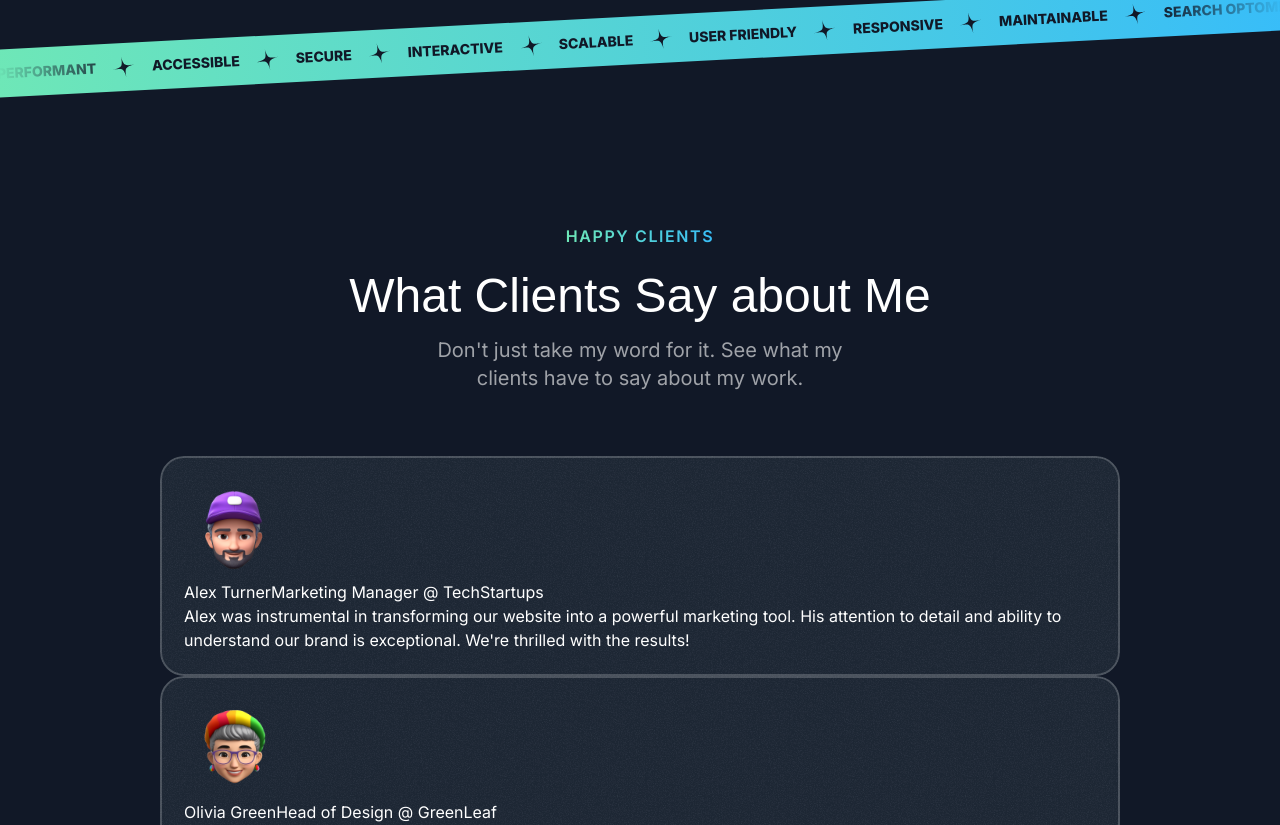
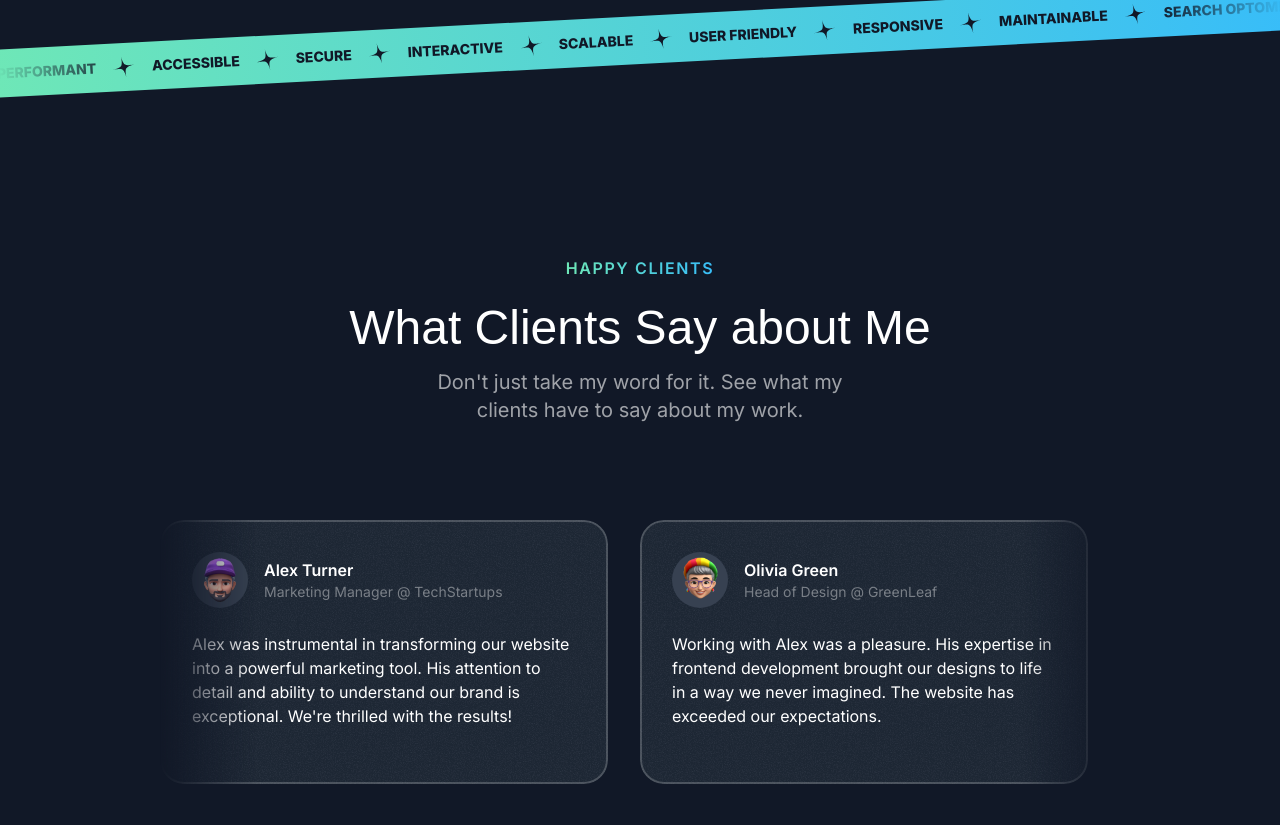
Before and after one commit to d-zucho/portfolio-frontendtube, a Next.js app: page / in a window 1280 px wide. Shown: the part 3036-3861 px from the top of the page. Built offline with nearby package versions, Linux system fonts and the light colour scheme; a web font is replaced by a local one.

Commit message:
finish testimonials section

```diff
--- a/src/sections/Testimonials.tsx
+++ b/src/sections/Testimonials.tsx
@@ -43,38 +43,47 @@
 
 export const TestimonialsSection = () => {
   return (
-    <section className='py-16'>
+    <section className='py-16 py-24'>
       <div className='container'>
         <SectionHeader
           title='What Clients Say about Me'
           subtitle='HAPPY CLIENTS'
           description="Don't just take my word for it. See what my clients have to say about my work."
         />
-        <div className='py-16 flex flex-col items-center'>
+        <div className='mt-16 lg:mt-24 flex overflow-x-clip [mask-image:linear-gradient(to_right,transparent,black_10%,black_90%,transparent)]'>
+          <div className='flex gap-8 flex-none'>
             {testimonials.map((testimonial) => (
-            // <article
-            //   key={testimonial.name}
-            //   className='bg-gray-800 rounded-3xl p-6 relative overflow-hidden outline-2 gap-12 outline outline-white/20 z-0'
-            // >
-            //   <div
-            //     className='absolute inset-0 -z-10 opacity-5 pointer-events-none'
-            //     style={{
-            //       backgroundImage: `url(${grainImage.src})`,
-            //     }}
-            //   />
-            // </article>
-            <Card key={testimonial.name}>
-              <Image src={testimonial.avatar} alt={testimonial.name} />
+              <Card
+                key={testimonial.name}
+                className='max-w-xs md:p-8 md:max-w-md'
+              >
+                <div className='flex gap-4 items-center'>
+                  <div
+                    id='card-img-container'
+                    className='size-14 bg-gray-700 inline-flex rounded-full items-center justify-center shrink-0'
+                  >
+                    <Image
+                      src={testimonial.avatar}
+                      alt={testimonial.name}
+                      className='max-h-full'
+                    />
+                  </div>
                   <div>
-                <span>{testimonial.name}</span>
-                <span>{testimonial.position}</span>
+                    <div className='font-semibold'>{testimonial.name}</div>
+                    <div className='text-sm text-white/40'>
+                      {testimonial.position}
                     </div>
-              <p>{testimonial.text}</p>
+                  </div>
+                </div>
+                <p className='mt-4 md:mt-6 text-sm md:text-base'>
+                  {testimonial.text}
+                </p>
                 <div></div>
               </Card>
             ))}
           </div>
         </div>
+      </div>
     </section>
   )
 }
```
Lines whose indentation alone changed are shown as unchanged.
